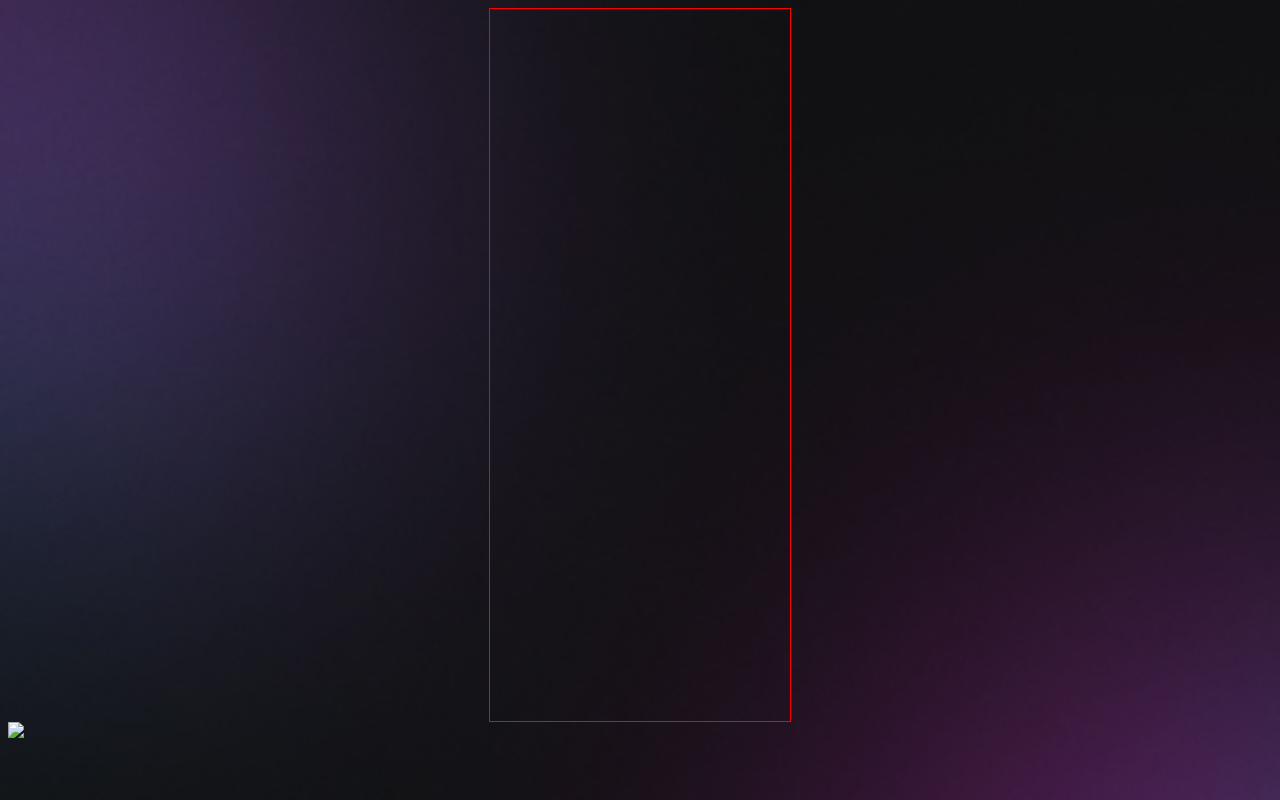
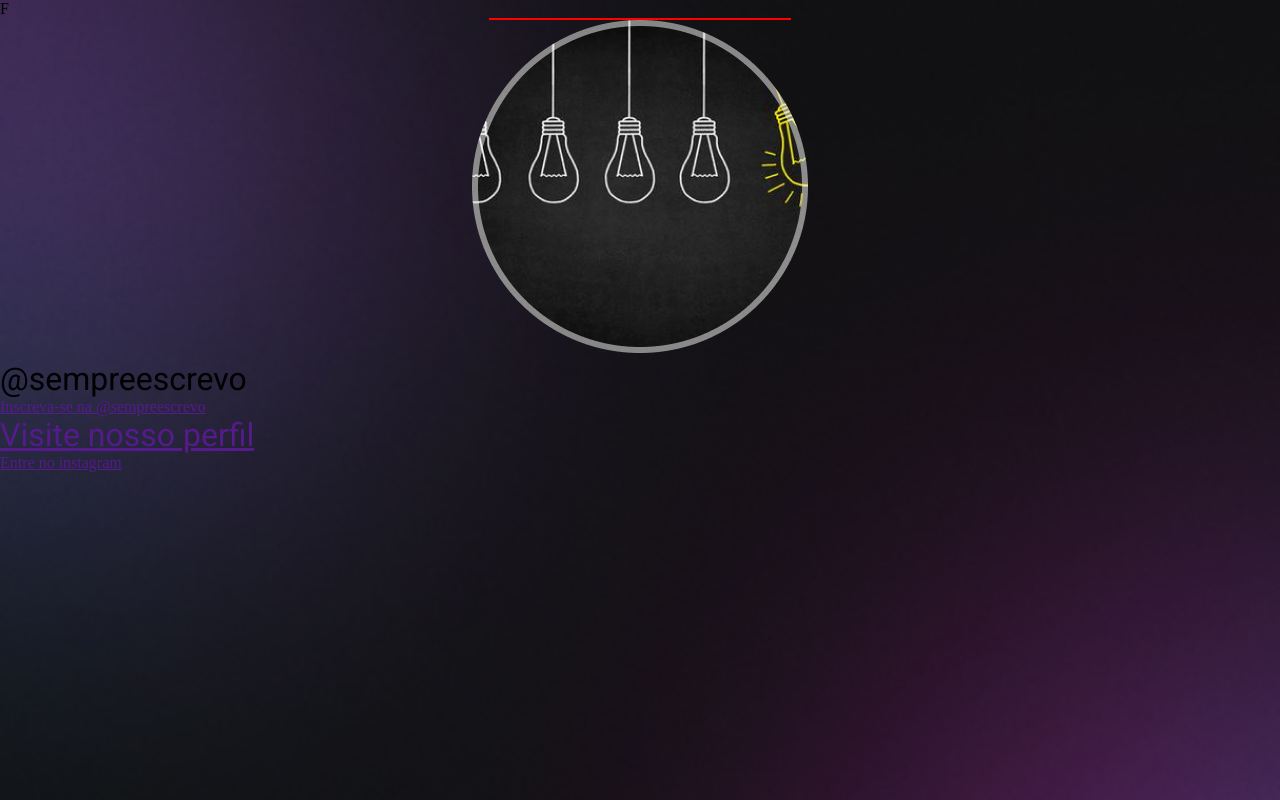
Before and after one commit to daianapassos/Projeto1-Rocketseat, a plain HTML site: page INDEX.HTML in a window 1280 px wide. Drawn offline with Linux system fonts and the light colour scheme.

Commit message:
adicionar fonte no projeto

```diff
--- a/INDEX.HTML
+++ b/INDEX.HTML
@@ -1,15 +1,29 @@
 <!DOCTYPE html>
-<html lang="en">
+<html lang="pt-BR">
   <head>
     <meta charset="UTF-8" />
     <meta name="viewport" content="width=device-width, initial-scale=1.0" />
     <title>DevLinks</title>
-  <link rel="stylesheet" href="style.css">
+    <!-- Fonte do Google  -->
+    <link rel="preconnect" href="https://fonts.googleapis.com">
+    <link rel="preconnect" href="https://fonts.gstatic.com" crossorigin>
+    <link href="https://fonts.googleapis.com/css2?family=Roboto:wght@100;300;400;500;700;900&display=swap" rel="stylesheet">F
+    <link rel="stylesheet" href="style.css">
   </head>
   <body>
     <div id="container"></div>
     <div id="profile">
-      <img src=" " alt=" ">
+      <img src="./assets/Avatar.png" alt=" pensar em ideias "/>
     </div>
+    <p id="instagram">@sempreescrevo</p>
+    <ul>
+      <a href="">Inscreva-se na @sempreescrevo</a>
+    </ul>
+    <a id="instagram" href="">Visite nosso perfil</a>
+
+    <ul>
+      <a href="">Entre no instagram</a>
+    </ul>
+    <ul></ul>
     <body>
 </html>
--- a/style.css
+++ b/style.css
@@ -1,9 +1,28 @@
+* {
+  margin: 0;
+  padding: 0;
+}
 body {
-  background: url(./assets/bg-mobile.jpg)no-repeat top center/cover;
+  background: url(./assets/bg-mobile.jpg) no-repeat top center/cover;
+}
+
+body* {
+  font-family: "inter", sans-serif;
+  color: aliceblue;
 }
 #container {
   width: 300px;
-  height: 712px;
   border: 1px solid red;
   margin: 0 auto;
 }
+#profile {
+  text-align: center;
+}
+#profile img {
+  font-weight: 500;
+  line-height: 24px;
+}
+#instagram {
+  font-size: 32px;
+  font-family: "Roboto", sans-serif;
+}
```
